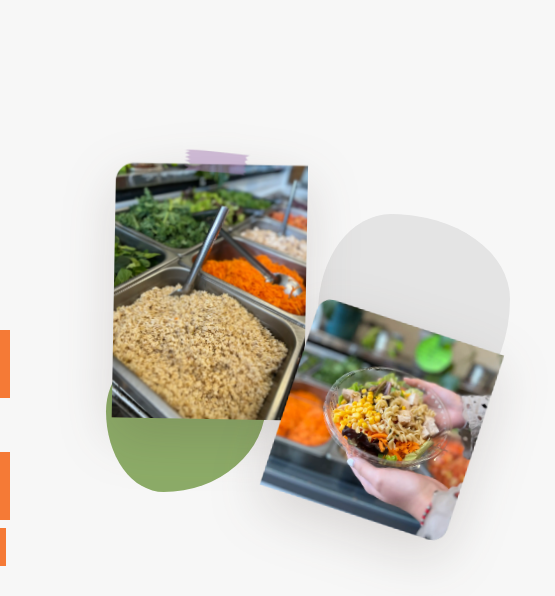
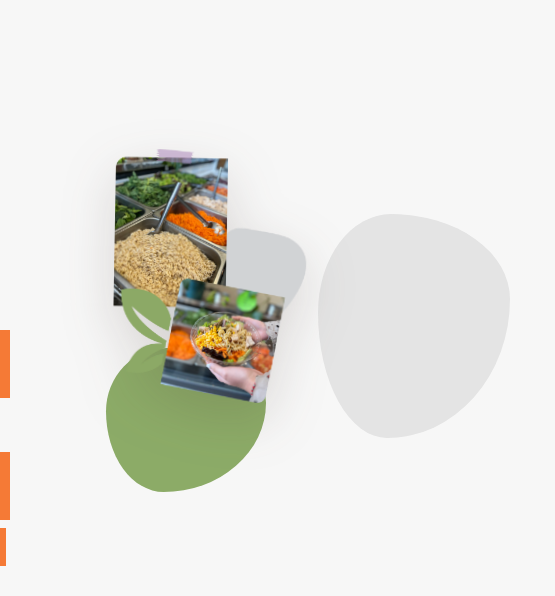
Before and after one commit to GutierrezJesica/Ensalada, a website: page index.html in a window 1280 px wide. Shown: the top 596 px of the page, 610-1165 px from the left. Drawn offline with Linux system fonts and the light colour scheme.

Commit message:
Arreglando banner

```diff
--- a/index.html
+++ b/index.html
@@ -23,8 +23,7 @@
             <div class="hero__images">
                 <div class="shape shape--gray"></div>
                 <div class="shape shape--green"></div>
-                <img src="assets/foto portada 1.webp" alt="Ingredientes frescos" class="hero__photo hero__photo--top">
-                <img src="assets/foto portada 2.webp" alt="Ensalada servida" class="hero__photo hero__photo--bottom">
+                <img src="assets/fotos portadas todas juntas.webp" alt="Ingredientes frescos" class="hero__photo hero__photo--top">
             </div>
         </div>
     </header>
```
